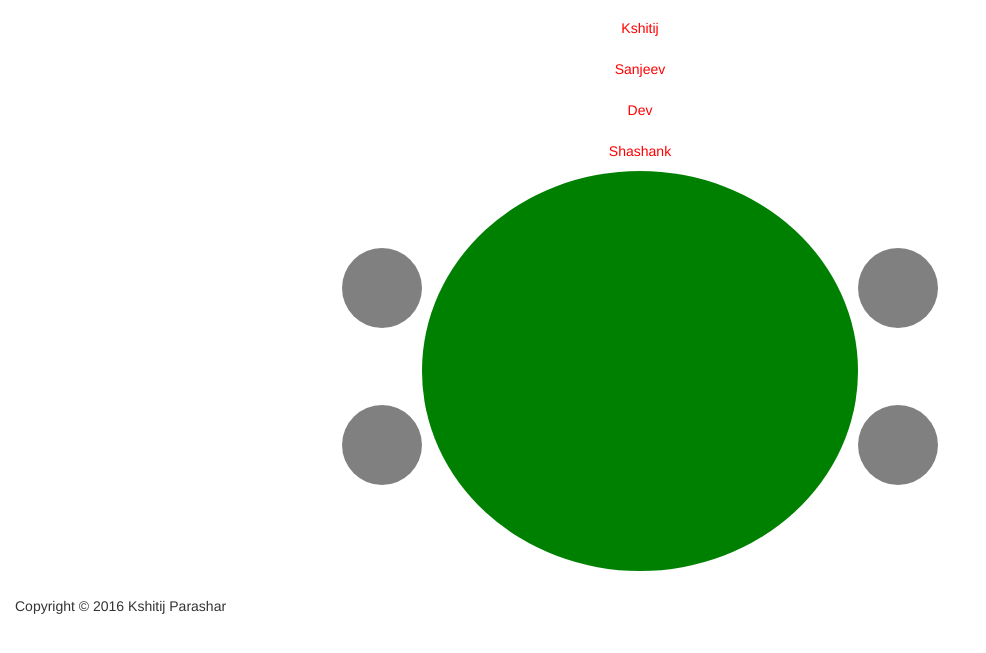
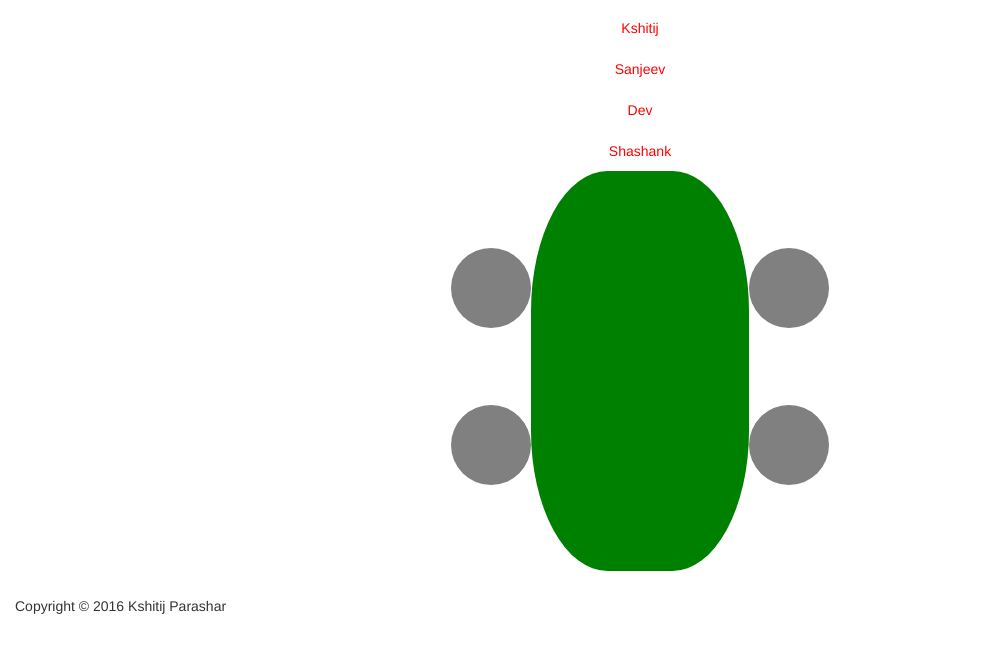
Before and after one commit to Kshitij-Parashar/WedMeGood, a plain HTML site: page index.html in a window 1280 px wide. Shown: the part 109-762 px from the top of the page, without its empty margins (0-986 px from the left). Drawn offline with nearby package versions, Linux system fonts and the light colour scheme.

Commit message:
table width fix

```diff
--- a/index.html
+++ b/index.html
@@ -26,13 +26,14 @@
     </div>
     </div>
     <div class="row">
-        <div class="col-lg-4 col-md-4 col-sm-4 col-xs-4 heightConference">
+        <div class="col-lg-5 col-md-5 col-sm-5 col-xs-5 heightConference">
             <div class="dropzone" style="margin-left: calc( 100% - 80px );"></div>
             <div class="dropzone" style="margin-left: calc( 100% - 80px );"></div>
         </div>
-        <div class="col-lg-4 col-md-4 col-sm-4 col-xs-4 centerTable">
+        <div class="col-lg-2 col-md-2 col-sm-2 col-xs-2 centerTable">
+
         </div>
-        <div class="col-lg-4 col-md-4 col-sm-4 col-xs-4 heightConference">
+        <div class="col-lg-5 col-md-5 col-sm-5 col-xs-5 heightConference">
             <div class="dropzone"></div>
             <div class="dropzone"></div>
         </div>
--- a/main.css
+++ b/main.css
@@ -24,9 +24,9 @@
     margin-top: 77px;
 }
 .centerTable{
-    height:400px;
-    background-color:green;
-    border-radius: 50%;
+    height: 400px;
+    background-color: green;
+    border-radius: 35%;
 }
 .heightConference{
     height:400px;
```
